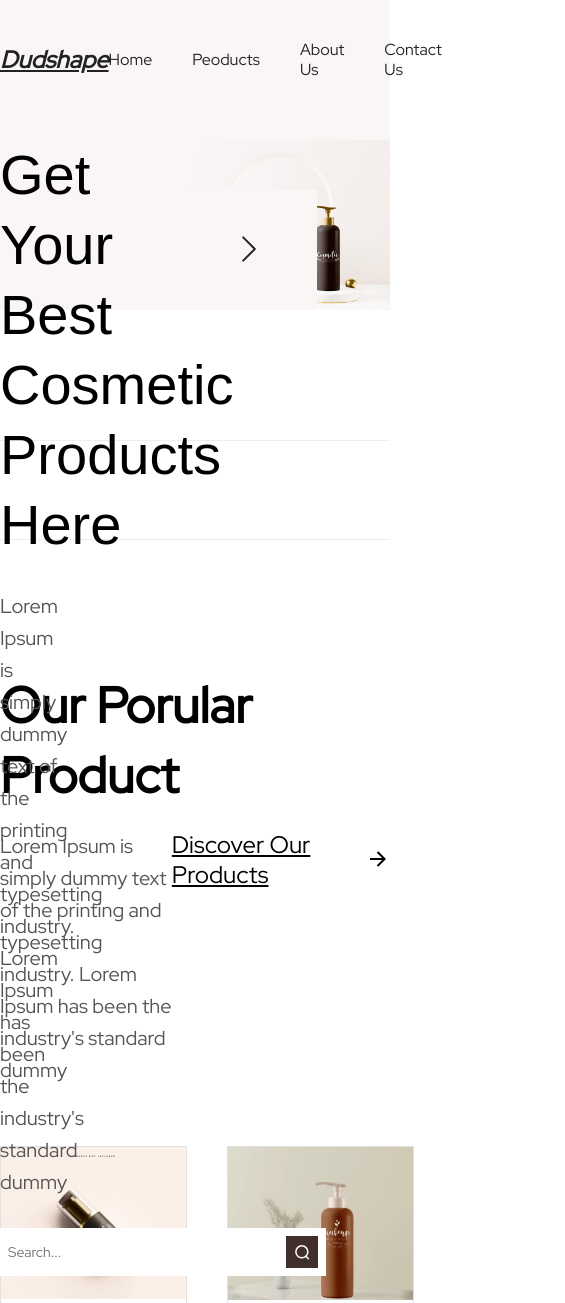
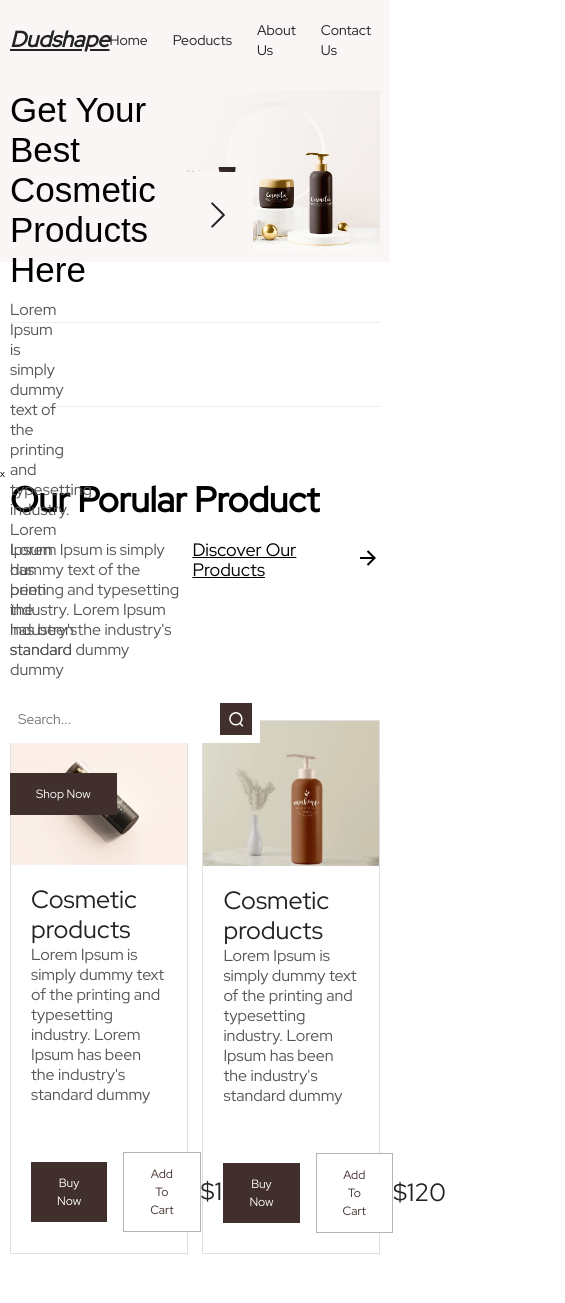
Before and after one commit to umidjonhp/Dudeshop, a plain HTML site: page index.html in a window 390 px wide. Shown: the top 1303 px of the page, 565 px wide, since content can reach past the window. Drawn offline with Linux system fonts and the light colour scheme.

Commit message:
responsive 992px and 768px

```diff
--- a/css/layout/basic/basic.css
+++ b/css/layout/basic/basic.css
@@ -40,3 +40,10 @@ button{
  max-width: 124rem;
  margin: 0 auto;
 }
+
+/**** Media ***/
+@media only screen and (max-width: 992px){
+  .container{
+    padding: 0 1rem;
+   }
+}
--- a/css/layout/basic/class.css
+++ b/css/layout/basic/class.css
@@ -42,3 +42,65 @@ h3{
     padding: 1.6rem 3.2rem;
     border: 1px solid #685A5275;
 }
+
+
+
+/**** Media ***/
+
+@media only screen and (max-width: 992px){
+    h1{
+        font-size: 4.5rem !important;
+        line-height: 6rem !important;
+    }
+    .text{
+        font-size: 1.8rem !important;
+    }
+    .btn{
+        font-size: 1.6rem;
+        line-height: 2rem;
+        padding: 1.4rem 2.8rem;
+    }
+    h2{
+        font-size: 4.5rem;
+        line-height: 6rem;
+    }
+    h3{
+        font-weight: 500;
+        font-size: 3.5rem;
+        line-height: 5rem;
+    }
+    .btnn{
+        font-size: 1.6rem;
+        line-height: 2rem;
+        padding: 1.4rem 2.8rem;
+    }
+}
+@media only screen and (max-width: 768px){
+    h1{
+        font-size: 3.5rem !important;
+        line-height: 4rem !important;
+    }
+    .text{
+        font-size: 1.6rem !important;
+        line-height: 2rem;
+    }
+    .btn{
+        font-size: 1.2rem;
+        line-height: 1.8rem;
+        padding: 1.2rem 2.6rem;
+    }
+    h2{
+        font-size: 3.5rem;
+        line-height: 4rem;
+    }
+    h3{
+        font-weight: 500;
+        font-size: 2.5rem;
+        line-height: 3rem;
+    }
+    .btnn{
+        font-size: 1.2rem;
+        line-height: 1.8rem;
+        padding: 1.2rem 2.6rem;
+    }
+}
--- a/css/layout/beauty.css
+++ b/css/layout/beauty.css
@@ -70,3 +70,28 @@
 .girlIcon > span:last-child{
     border: 1px solid #6FB587;
 }
+
+/**** Media ***/
+
+@media only screen and (max-width: 992px){
+    .boxInfo > h2{
+        margin-right: 10rem;
+    }
+    .boxInfo{
+        gap: 1.5rem;
+    }
+    .boxInfo > p{
+        font-size: 1.6rem !important;
+    }
+}
+@media only screen and (max-width: 768px){
+    .boxInfo > h2{
+        margin-right: 5rem;
+    }
+    .boxInfo{
+        gap: 1rem;
+    }
+    .boxInfo > p{
+        font-size: 1.4rem !important;
+    }
+}
--- a/css/layout/footer.css
+++ b/css/layout/footer.css
@@ -81,3 +81,33 @@ footer{
     display: flex;
     gap: 2.7rem;
 }
+
+/**** Media ***/
+
+@media only screen and (max-width: 992px){
+    .emailInput{
+        width: 31rem;
+        padding: 0.8rem;
+    }
+    .emailInput > input{
+        height: 3rem;
+    }
+    .emailInput > button{
+        font-size: 1.2rem;
+        padding: 0.8rem 1.8rem;
+    }
+}
+
+@media only screen and (max-width: 768px){
+    .emailInput{
+        width: 28rem;
+        padding: 0.6rem;
+    }
+    .emailInput > input{
+        height: 2rem;
+    }
+    .emailInput > button{
+        font-size: 1rem;
+        padding: 0.5rem 1.5rem;
+    }
+}
--- a/css/layout/hero.css
+++ b/css/layout/hero.css
@@ -61,3 +61,38 @@
     bottom: 0;
     left: 44%;
 }
+
+/**** Media ***/
+
+@media only screen and (max-width: 992px){
+    .heroSection{
+        padding-bottom: 1rem;
+    }
+    .heroInfo > p{
+        margin: 1.8rem 0;
+    }
+    .searchBox{
+        width: 30rem ;
+         margin: 1.5rem 0 4rem 0;
+    }
+    .heroBottom{
+        width: 12rem;
+        height: 10rem;
+    }
+}
+@media only screen and (max-width: 768px){
+    .heroSection{
+        padding-bottom: 1rem;
+    }
+    .heroInfo > p{
+        margin: 1rem 0;
+    }
+    .searchBox{
+        width: 25rem ;
+         margin: 1.5rem 0 3rem 0;
+    }
+    .heroBottom{
+        width: 8rem;
+        height: 9rem;
+    }
+}
--- a/css/layout/logo-section.css
+++ b/css/layout/logo-section.css
@@ -11,3 +11,20 @@
     width: 100%;
     height: 100%;
 }
+
+/**** Media ***/
+
+@media only screen and (max-width: 992px){
+    .logoSection{
+        margin: 10rem 0;
+        padding: 4rem;
+        gap: 10rem;
+    }
+}
+@media only screen and (max-width: 768px){
+    .logoSection{
+        margin: 6rem 0;
+        gap: 6rem;
+        padding: 3.5rem;
+    }
+}
--- a/css/layout/nav.css
+++ b/css/layout/nav.css
@@ -35,3 +35,24 @@ nav{
     width: 100%;
     height: 100%;
 }
+
+
+/**** Media ***/
+
+@media only screen and (max-width: 768px){
+    nav{
+        padding: 2rem 0 3rem;
+    }
+    .navLogo > span{
+        font-size: 2.2rem;
+    }
+    .navIteams{
+        gap: 2.5rem;
+    }
+    .navIteams > li > a{
+        font-size: 1.4rem;
+    }
+    .navIcon{
+        gap: 1.8rem;
+    }
+}
--- a/css/layout/product.css
+++ b/css/layout/product.css
@@ -58,3 +58,47 @@
     line-height: 3.2rem;
     color: var(--h3-color);
 }
+
+/**** Media ***/
+
+@media only screen and (max-width: 992px){
+    .discover > p{
+        font-size: 2.2rem;
+        line-height: 2.5rem;
+    }
+    .productCardes{
+        gap: 0rem;
+    }
+    .cardInfo{
+        padding: 2.8rem;
+    }
+    .cardInfoBottom > span{
+        font-size: 2.8rem;
+        line-height: 3rem;
+    }
+    .buttun{
+        gap: 3rem !important;
+    }
+}
+@media only screen and (max-width: 768px){
+    .discover{
+        gap: 0.5rem;
+    }
+    .discover > p{
+        font-size: 1.8rem;
+        line-height: 2rem;
+    }
+    .productCardes{
+        gap: 0rem;
+    }
+    .cardInfo{
+        padding: 2rem;
+    }
+    .cardInfoBottom > span{
+        font-size: 2.5rem;
+        line-height: 2rem;
+    }
+    .buttun{
+        gap: 1.6rem !important;
+    }
+}
--- a/index.html
+++ b/index.html
@@ -79,7 +79,7 @@
                 </span>
             </div>
         </div>
-    </section>
+    </section>x
     <section>
         <div class="container">
             <div class="product">
```
